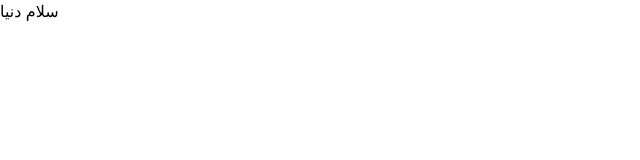
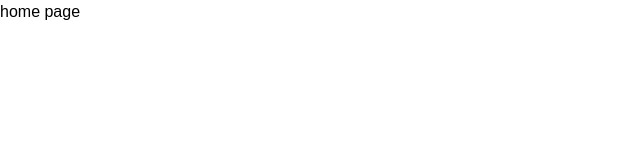
Before and after one commit to hadizz/karnameh-assessment, a React (Create React App) app: page / in a window 1280 px wide. Shown: the top 160 px of the page, without its empty margins (0-640 px from the left). Built offline with nearby package versions, Linux system fonts and the light colour scheme; a small style sheet from the web is missing.

Commit message:
feat(react-router): add react router and structure for routes

```diff
--- a/package.json
+++ b/package.json
@@ -12,6 +12,7 @@
     "node-sass": "^7.0.1",
     "react": "^18.2.0",
     "react-dom": "^18.2.0",
+    "react-router-dom": "^5.3.3",
     "react-scripts": "5.0.1",
     "web-vitals": "^2.1.4"
   },
--- /dev/null
+++ b/src/App.js
@@ -0,0 +1,15 @@
+import React from 'react';
+import HomePage from "./Pages/Home";
+import QuestionPage from "./Pages/Question";
+import {Route, Switch} from 'react-router-dom';
+
+const App = () => {
+    return (
+        <Switch>
+            <Route path="/question/:id" render={route => <QuestionPage route={route}/>}/>
+            <Route exact path="/" render={route => <HomePage route={route}/>}/>
+        </Switch>
+    );
+};
+
+export default App;
--- /dev/null
+++ b/src/AppProvider.js
@@ -0,0 +1,12 @@
+import React from 'react';
+import {BrowserRouter} from 'react-router-dom';
+
+const AppProvider = ({children}) => {
+    return (
+        <BrowserRouter>
+            {children}
+        </BrowserRouter>
+    );
+};
+
+export default AppProvider;
--- /dev/null
+++ b/src/Pages/Home/index.js
@@ -0,0 +1,11 @@
+import React from 'react';
+
+const HomePage = () => {
+    return (
+        <div>
+            home page
+        </div>
+    );
+};
+
+export default HomePage;
--- /dev/null
+++ b/src/Pages/Question/index.js
@@ -0,0 +1,12 @@
+import React from 'react';
+
+const Question = ({route}) => {
+
+    return (
+        <div>
+            question {route.match.params.id}
+        </div>
+    );
+};
+
+export default Question;
--- a/src/index.js
+++ b/src/index.js
@@ -1,10 +1,14 @@
 import React from 'react';
 import ReactDOM from 'react-dom/client';
 import './index.scss';
+import AppProvider from "./AppProvider";
+import App from "./App";
 
 const root = ReactDOM.createRoot(document.getElementById('root'));
 root.render(
     <React.StrictMode>
-        سلام دنیا
+        <AppProvider>
+            <App/>
+        </AppProvider>
     </React.StrictMode>
 );
```
Also changed, not shown: 1 other file (tests, documents, lock files or other folders).
